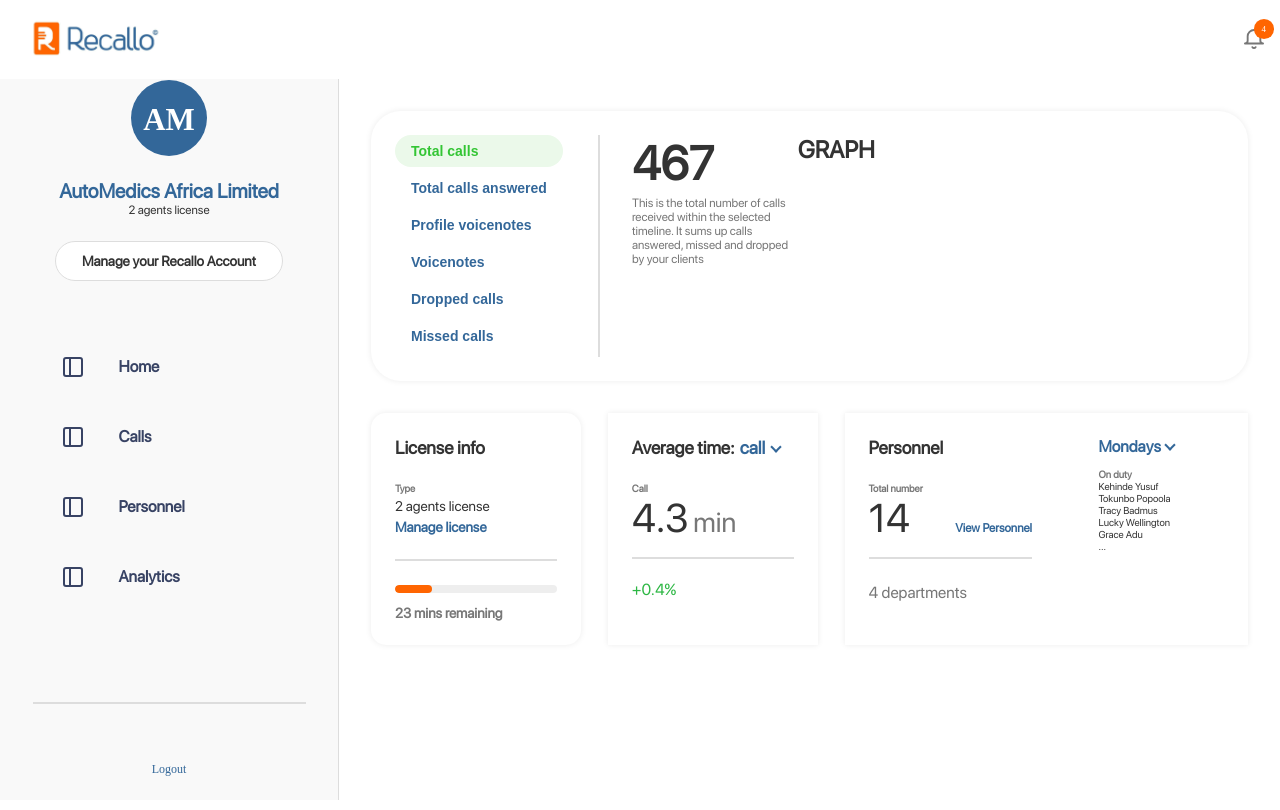
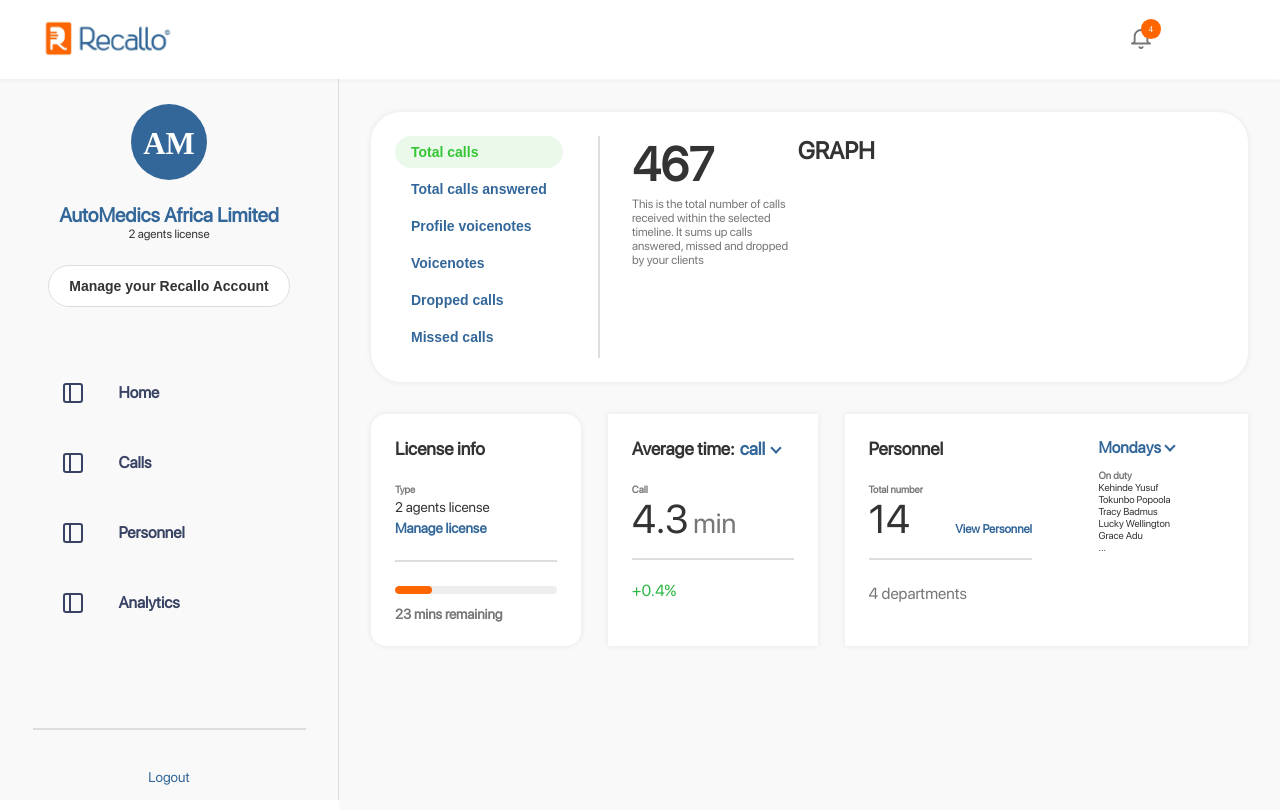
Before and after one commit to cjayprime/recallo, a React (Create React App) app: page /admin/home in a window 1280 px wide. Built offline with nearby package versions, Linux system fonts and the light colour scheme.

Commit message:
fix header

```diff
--- a/src/assets/styles/main.css
+++ b/src/assets/styles/main.css
@@ -93,6 +93,9 @@
     outline: none;
     overflow: auto;
 }
+.height {
+    min-height: calc(100vh - 70px);
+}
 
 
 
@@ -146,7 +149,9 @@
 .bc-blue{
    border-color: var(--text-color);
 }
-
+.bd-grey {
+    border: 1px solid #dddddd;
+}
 
 
 /* margin and padding style */
@@ -192,8 +197,14 @@
 .mr-25{
     margin-right: 25px;
 }
+.mt-24{
+    margin-top: 24px;
+}
 .mt-40{
     margin-top: 40px;
+}
+.mt-80 {
+    margin-top: 80px;
 }
 .p-12 {
     padding: 12px;
@@ -215,6 +226,9 @@
 }
 .pt-23 {
     padding-top: 23px;
+}
+.pt-30 {
+    padding-top: 30px;
 }
 .pt-32 {
     padding-top: 32px;
--- a/src/components/Header/header.js
+++ b/src/components/Header/header.js
@@ -7,8 +7,12 @@
 class Header extends Component {
     render() {
         const {
-            className
+            className,
+            header
         } = this.props;
+
+        if (header === false) return null;
+
         return (
             <div className={className}>
                 <div>
--- a/src/components/SideNav/sidenav.css
+++ b/src/components/SideNav/sidenav.css
@@ -1,11 +1,10 @@
 .sidenav-body {
-  padding: 80px 32.5px 0;
+  padding: 104px 32.5px 0;
   overflow-y: scroll;
 }
 .sidenav-body::-webkit-scrollbar {
   display: none;
 }
-
 
 .sidenav-body hr {
   border: 1px solid #dddddd;
@@ -40,23 +39,12 @@
 }
 
 .account-button {
-  display: flex;
-  align-items: center;
-  justify-content: center;
-  text-decoration: none;
-  width: 228px;
-  height: 40px;
-  background-color: #fff;
-  border: 1px solid #dddddd;
-  border-radius: 30px;
-  margin-top: 24px;
+  transition: 0.3s all ease-in-out;
 }
 
-.account-button p {
-  font-weight: bold;
-  font-size: 14px;
-  line-height: 52px;
-  color: #333333;
+.account-button:hover {
+  background-color: var(--hover-color);
+  color: var(--text-white);
 }
 
 .sidenav-list {
@@ -91,10 +79,6 @@
 
 .logout {
   margin-bottom: 54px;
-  font-size: 14;
-  line-height: 52px;
-  font-family: "Regular SF Pro Display";
-  letter-spacing: 0;
-  color: #336799;
   text-align: center;
+  cursor: pointer;
 }
--- a/src/components/SideNav/sidenav.js
+++ b/src/components/SideNav/sidenav.js
@@ -1,15 +1,19 @@
 import React, { Component } from 'react';
 import { Link } from "react-router-dom";
+
+import Button from "../../components/Button/button";
+import Header from "../../components/Header/header"
 
 import "./sidenav.css"
 
 class Sidenav extends Component {
     render() {
-        const { routes } = this.props;
+        const { routes, header } = this.props;
         //console.log(routes, "Hey routes");
+
         return (
             <aside className="sidenav">
-                {/* <Header className="SideNav-header" /> */}
+                {header && <Header className="sidenav-header" />}
                 <div className="sidenav-body">
                     <div className="details">
                         <div className="business-logo">
@@ -20,7 +24,11 @@
                         {routes.privateRoutes.route.map((prop, key) => {
                             if (prop.redirect) return null;
                             return (
-                                <Link key={key} to={prop.layout + prop.path} className="account-button"><p>Manage your Recallo Account</p></Link>
+                                <Link key={key} to={prop.layout + prop.path} className="mt-24"><Button className="br-30 bd-grey account-button"
+                                    padding={"12px 20px"} background={"#fff"} text={"#333"}
+                                >
+                                    <h6 className="bold text-main">Manage your Recallo Account</h6>
+                                </Button></Link>
                             )
                         })}
                     </div>
@@ -38,7 +46,7 @@
                         })}
                     </ul>
                     <hr />
-                    <p className="logout">Logout</p>
+                    <h6 className="logout text-blue light">Logout</h6>
                 </div>
             </aside>
         )
--- a/src/routes/routes.js
+++ b/src/routes/routes.js
@@ -52,7 +52,7 @@
         ],
         route: [
             {
-                path: "/manage-account",
+                path: "/settings",
                 exact: true,
                 component: ManageAccount,
                 layout: "/admin"
--- a/src/views/Admin/admin.css
+++ b/src/views/Admin/admin.css
@@ -1,7 +1,7 @@
-.grid-container {
+.grid {
   display: grid;
   grid-template-columns: 1fr;
-  grid-template-rows: 79px 1fr 79px;
+  grid-template-rows: 0px 1fr 79px;
   grid-template-areas:
     "header"
     "main";
@@ -28,8 +28,23 @@
   width: 100%;
   z-index: 101;
   position: fixed;
-  padding: 0 16px;
+  padding: 0 129px 0 28px;
   background-color: #fff;
+  box-shadow: 0px 0px 6px #00000014;
+}
+
+.sidenav-header {
+  display: flex;
+  align-items: center;
+  justify-content: space-between;
+  top: 0;
+  height: 79px;
+  width: 100%;
+  z-index: 101;
+  position: fixed;
+  padding: 0 20px 0 28px;
+  background-color: #fff;
+  box-shadow: 0px 0px 6px #00000014;
 }
 
 .sidenav-list {
@@ -42,7 +57,7 @@
 }
 
 @media only screen and (min-width: 46.875em) {
-  .grid-container {
+  .grid {
     grid-template-columns: 339px 1fr;
     grid-template-areas:
       "sidenav header"
--- a/src/views/Admin/admin.js
+++ b/src/views/Admin/admin.js
@@ -12,7 +12,7 @@
 
 class Admin extends Component {
     // state = {
-    //     visible: true
+    //     header: false
     // }
 
     getRoutes = routes => {
@@ -34,6 +34,8 @@
     getSettings = routes => {
         return routes.privateRoutes.route.map((prop, key) => {
             if (prop.layout === "/admin") {
+                // from and to props of the Redirect component from react-router-dom npm library
+                // will aid you redirect if props.match.url === "/"
                 return (
                     <Route
                         path={prop.layout + prop.path}
@@ -47,26 +49,31 @@
         })
     }
 
-    // changeHeader = () => {
-    //     for (let i = 0; i < routes.privateRoutes.length; i++) {
-    //         if (
-    //             this.props.location.pathname.indexOf(
-    //                 routes.privateRoutes[i].layout + routes.privateRoutes[i].path
-    //             ) !== "/admin/home"
-    //         ) {
-    //             return showHeader
-    //         } else {
-    //             return hideHeader
-    //         }
-    //     }
-    // }
+    header = (isSideNav) => {
+        if (isSideNav === false) {
+
+            if (this.props.location.pathname === "/admin/home")
+                return true;
+
+            return false;
+
+        } else {
+
+            if (this.props.location.pathname === "/admin/calls" || this.props.location.pathname === "/admin/personnel" || this.props.location.pathname === "/admin/analytics" || this.props.location.pathname === "/admin/settings")
+                return true;
+
+            return false;
+
+        }
+    }
 
     render() {
+        console.log("hey", this.props.location)
         return (
-            <>
-                <div className="grid-container">
-                    <Header className="main-header" />
+            <div className="grid">
+                <Header header={this.header(false)} className="main-header" />
                 <Sidenav
+                    header={this.header(true)}
                     {...this.props}
                     routes={routes}
                 />
@@ -77,7 +84,6 @@
                     </Switch>
                 </main>
             </div>
-            </>
         )
     }
 }
--- a/src/views/Home/home.js
+++ b/src/views/Home/home.js
@@ -32,7 +32,7 @@
 
         return (
             <>
-                <div className="screen-padding container">
+                <div className="screen-padding container background-grey height mt-80">
                     <div className="row mb-32">
                         <div className="col-12">
                             <div className="overview br-30 row-direction p-24">
--- a/src/views/Settings/AccountPlan.js
+++ b/src/views/Settings/AccountPlan.js
@@ -5,7 +5,7 @@
 const AccountPlan = (props) => {
     return (
         <>
-            <div className="screen-padding">
+            <div className="screen-padding mt-80">
                 <div className="row mb-24">
                     <div className="col-28">
                         <div className="overview text-center br-8">
--- a/src/views/Settings/Profile.js
+++ b/src/views/Settings/Profile.js
@@ -6,7 +6,7 @@
 const Profile = (props) => {
     return (
         <>
-            <div className="screen-padding">
+            <div className="screen-padding mt-80">
                 <div className="overview br-16 plr-32 pb-32 mb-32">
                     <form>
                         <div className="row mb-23">
```
Lines whose indentation alone changed are shown as unchanged.
